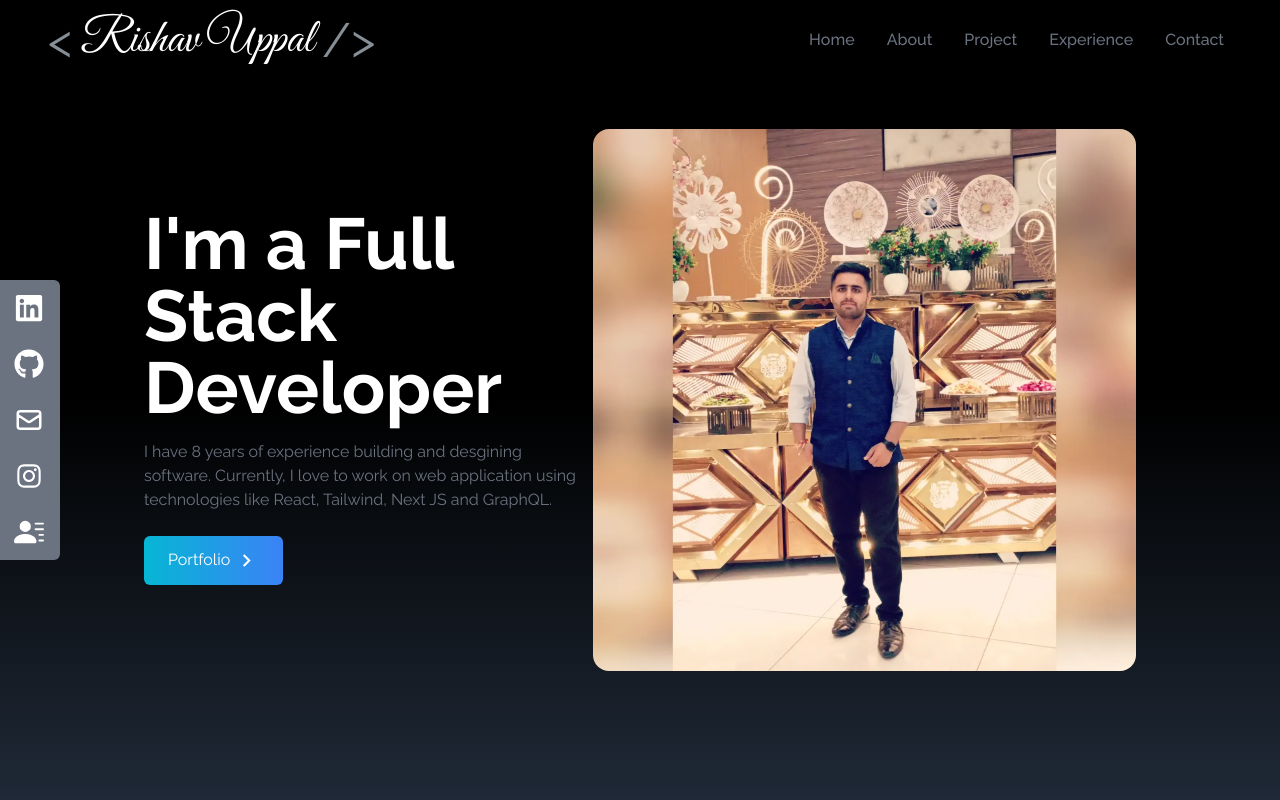
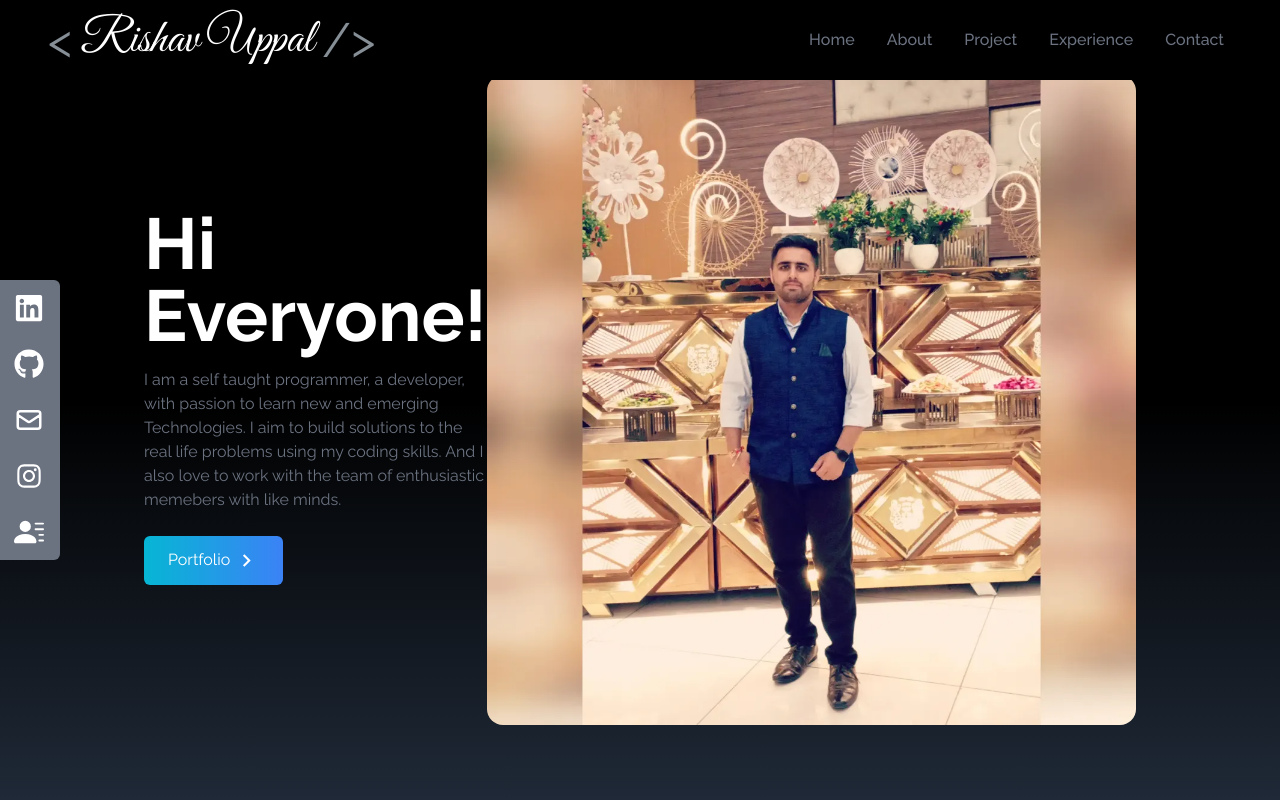
Before and after one commit to rishuuppal0123/portfolio, a React (Create React App) app: page / in a window 1280 px wide. Shown: the top 800 px of the page. Built offline with nearby package versions, Linux system fonts and the light colour scheme.

Commit message:
About changed

```diff
--- a/src/components/Home.jsx
+++ b/src/components/Home.jsx
@@ -13,12 +13,12 @@ const Home = () => {
       <div className="max-w-screen-lg mx-auto flex flex-col items-center justify-center h-full px-4 md:flex-row">
         <div className="flex flex-col justify-center h-full">
           <h2 className="text-4xl sm:text-7xl font-bold text-white">
-            I'm a Full Stack Developer
+            Hi Everyone!
           </h2>
           <p className="text-gray-500 py-4 max-w-md">
-            I have 8 years of experience building and desgining software.
-            Currently, I love to work on web application using technologies like
-            React, Tailwind, Next JS and GraphQL.
+            I am a self taught programmer, a developer, with passion to learn new and emerging
+            Technologies. I aim to build solutions to the real life problems using my coding skills.
+            And I also love to work with the team of enthusiastic memebers with like minds.
           </p>
 
           <div>
```
